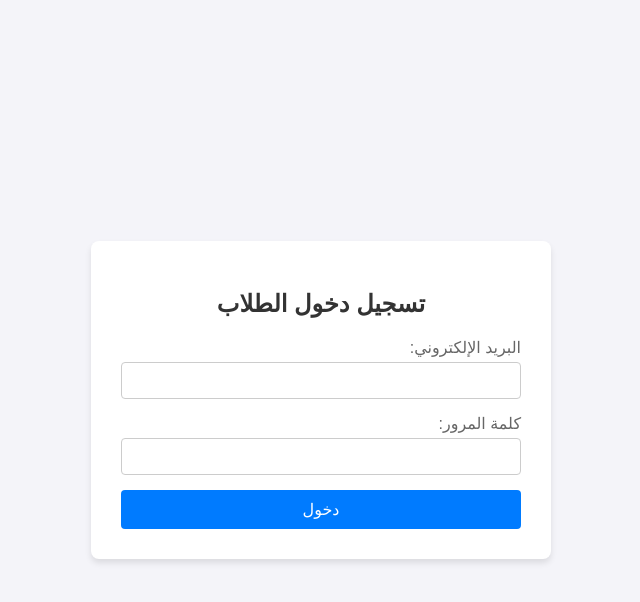
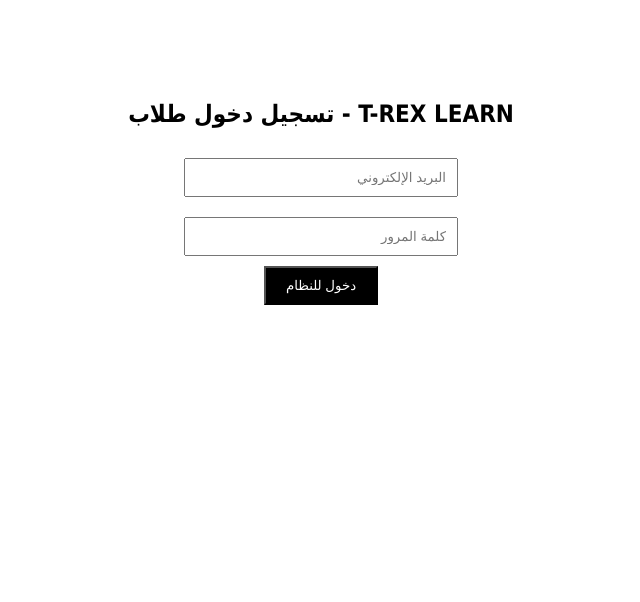
Before and after one commit to m-yasser-data/T-REX-LEARN, a plain HTML site: page index.html in a window 1280 px wide. Shown: the whole page, without its empty margins (319-959 px from the left). Drawn offline with nearby package versions, Linux system fonts and the light colour scheme.

Commit message:
Update index.html

```diff
--- a/index.html
+++ b/index.html
@@ -1,127 +1,18 @@
 <!DOCTYPE html>
-<html lang="ar" dir="rtl">
+<html dir="rtl" lang="ar">
 <head>
     <meta charset="UTF-8">
-    <meta name="viewport" content="width=device-width, initial-scale=1.0">
-    <title>تسجيل الدخول - T-REX LEARN</title>
-    <style>
-        body {
-            font-family: sans-serif;
-            background-color: #f4f4f9;
-            display: flex;
-            justify-content: center;
-            align-items: center;
-            height: 100vh;
-            margin: 0;
-        }
-        .login-container {
-            background: white;
-            padding: 30px;
-            border-radius: 8px;
-            box-shadow: 0 4px 6px rgba(0, 0, 0, 0.1);
-            width: 100%;
-            max-width: 400px;
-        }
-        h2 {
-            text-align: center;
-            color: #333;
-            margin-bottom: 20px;
-        }
-        .form-group {
-            margin-bottom: 15px;
-        }
-        label {
-            display: block;
-            margin-bottom: 5px;
-            color: #666;
-        }
-        input {
-            width: 100%;
-            padding: 10px;
-            border: 1px solid #ccc;
-            border-radius: 4px;
-            box-sizing: border-box;
-        }
-        button {
-            width: 100%;
-            padding: 10px;
-            background-color: #007bff;
-            color: white;
-            border: none;
-            border-radius: 4px;
-            cursor: pointer;
-            font-size: 16px;
-        }
-        button:hover {
-            background-color: #0056b3;
-        }
-        .error-message {
-            color: red;
-            margin-top: 10px;
-            text-align: center;
-            display: none;
-        }
-    </style>
+    <title>T-REX LEARN - دخول الطلاب</title>
 </head>
 <body>
+    <div style="text-align: center; margin-top: 100px; font-family: tahoma;">
+        <h2>T-REX LEARN - تسجيل دخول طلاب</h2>
+        <input type="email" id="email" placeholder="البريد الإلكتروني" style="padding: 10px; margin: 10px; width: 250px;" required><br>
+        <input type="password" id="password" placeholder="كلمة المرور" style="padding: 10px; margin: 10px; width: 250px;" required><br>
+        <button onclick="loginUser()" style="padding: 10px 20px; cursor: pointer; background: #000; color: #fff;">دخول للنظام</button>
+    </div>
 
-<div class="login-container">
-    <h2>تسجيل دخول الطلاب</h2>
-    <form id="loginForm">
-        <div class="form-group">
-            <label for="email">البريد الإلكتروني:</label>
-            <input type="email" id="email" required>
-        </div>
-        <div class="form-group">
-            <label for="password">كلمة المرور:</label>
-            <input type="password" id="password" required>
-        </div>
-        <button type="submit">دخول</button>
-        <div id="errorMessage" class="error-message"></div>
-    </form>
-</div>
-
-<script src="https://cdn.jsdelivr.net/npm/@supabase/supabase-js@2"></script>
-<script>
-    // إعدادات الاتصال بمنصة سوبابيز الخاصة بمشروعك
-    // حط الرابط بتاع مشروعك ومفتاح الأنون الحقيقيين هنا مكان النصوص دي
-    const supabaseUrl = 'https://your-project-id.supabase.co';
-    const supabaseKey = 'your-anon-key-here';
-
-    // بناء وتشغيل عميل سوبابيز
-    const supabase = supabase.createClient(supabaseUrl, supabaseKey);
-
-    // الإمساك بعناصر الواجهة البصرية
-    const loginForm = document.getElementById('loginForm');
-    const emailInput = document.getElementById('email');
-    const passwordInput = document.getElementById('password');
-    const errorMessage = document.getElementById('errorMessage');
-
-    // مراقبة حدث إرسال البيانات من الفورم
-    loginForm.addEventListener('submit', async (e) => {
-        e.preventDefault(); // منع الصفحة من إعادة التحميل الافتراضية
-
-        errorMessage.style.display = 'none';
-        errorMessage.innerText = '';
-
-        const email = emailInput.value;
-        const password = passwordInput.value;
-
-        // تنفيذ عملية التوثيق والتحقق من الحساب من خلال سوبابيز
-        const { data, error } = await supabase.auth.signInWithPassword({
-            email: email,
-            password: password,
-        });
-
-        if (error) {
-            // في حالة وجود خطأ في البيانات أو الشبكة يظهر للمستخدم فوراً
-            errorMessage.innerText = 'خطأ في تسجيل الدخول: ' + error.message;
-            errorMessage.style.display = 'block';
-        } else {
-            // في حالة النجاح، الانتقال الفوري لصفحة بنوك الأسئلة والملخصات
-            window.location.href = 'questions.html';
-        }
-    });
-</script>
+    <script src="https://cdn.jsdelivr.net/npm/@supabase/supabase-js@2"></script>
+    <script src="app.js"></script>
 </body>
 </html>
```
